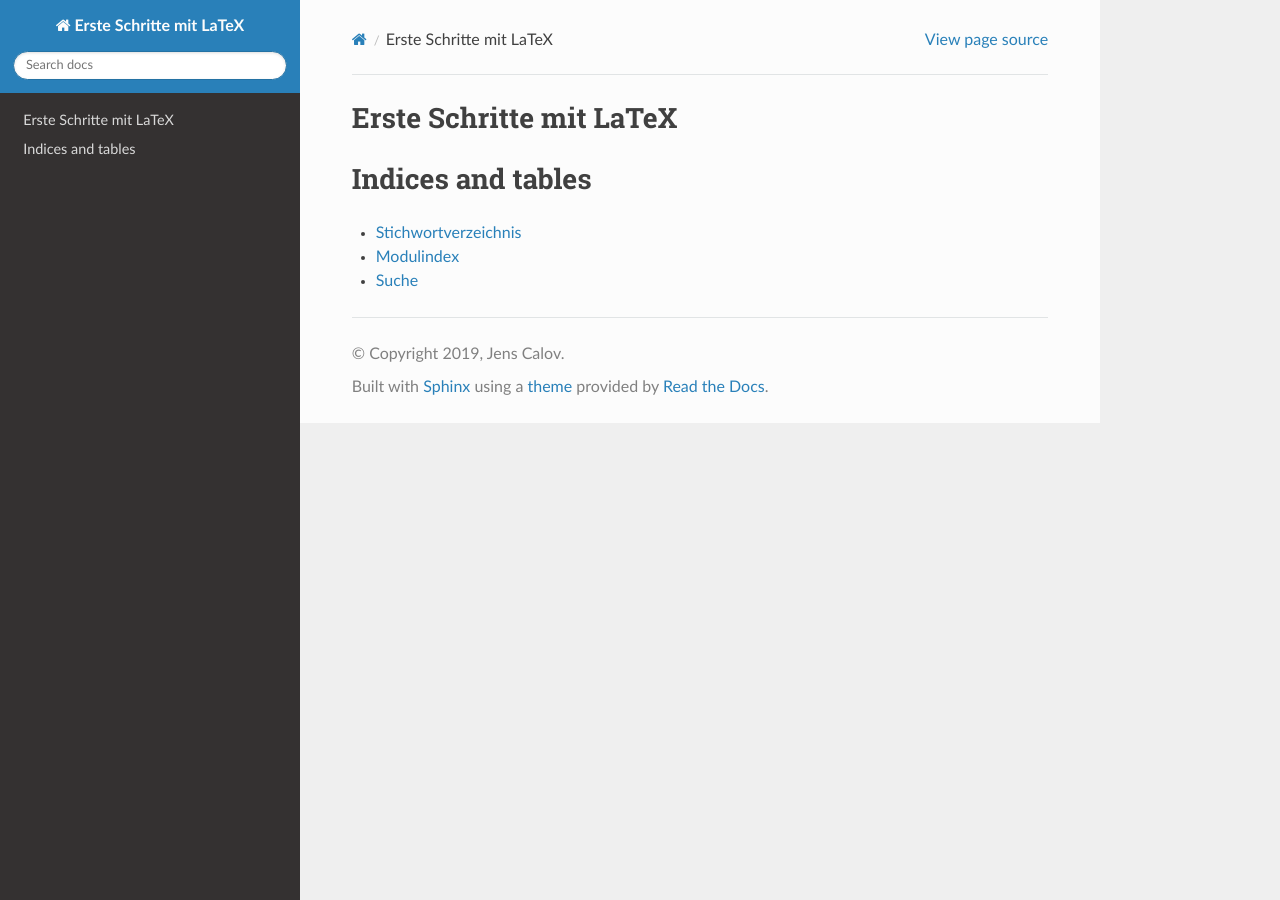
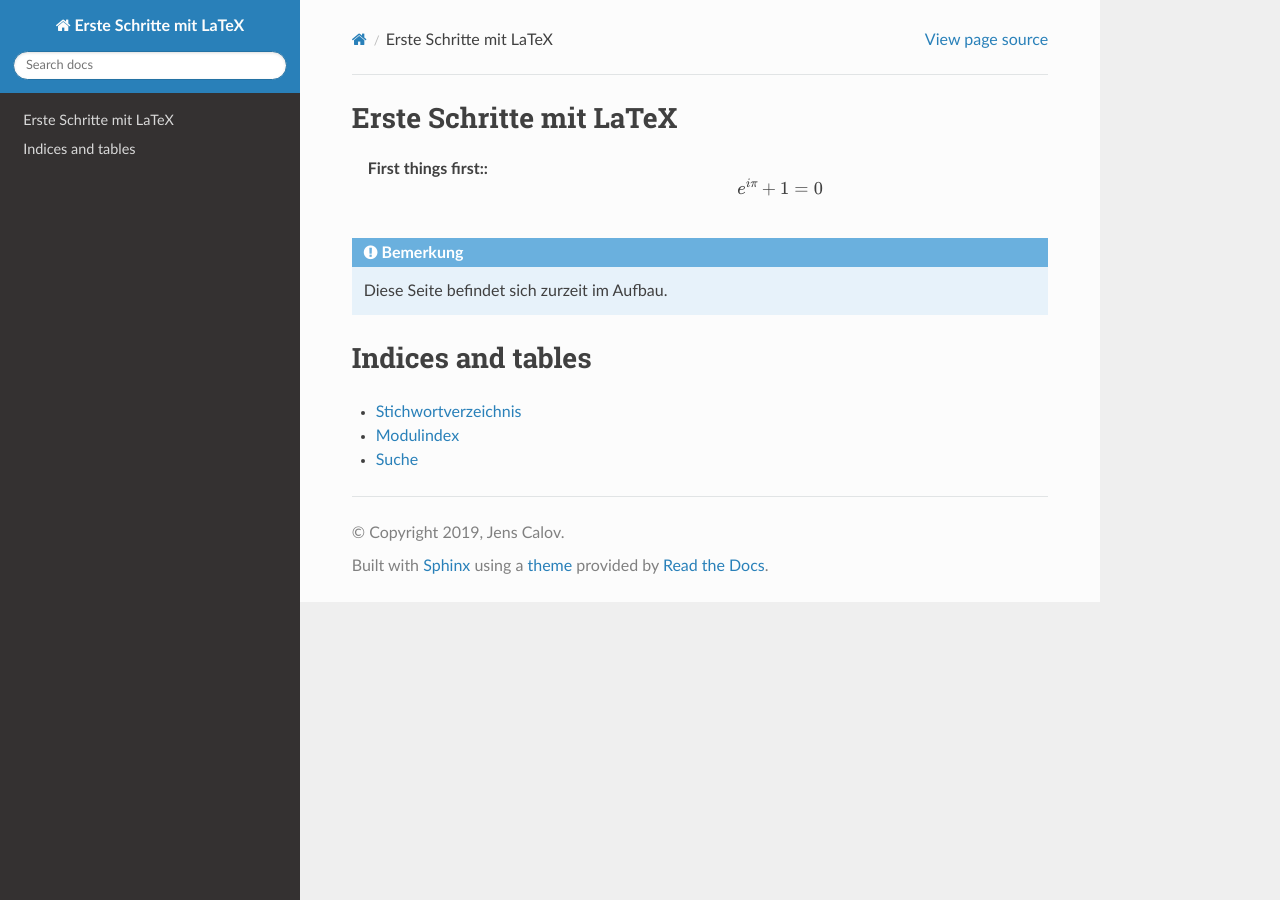
Before and after one commit to jcalov/Erste-Schritte-mit-LaTeX, a Sphinx documentation site: the page built from source/index.rst, in a window 1280 px wide. Built offline with Sphinx 7.4.7 and the Read the Docs theme 2.0.0, drawn with Linux system fonts in a browser that asks for light colours.

Commit message:
note on first page: site under construction

```diff
--- a/source/index.rst
+++ b/source/index.rst
@@ -5,6 +5,16 @@
 
 Erste Schritte mit LaTeX
 ========================
+
+
+:First things first::
+  .. math::
+    e^{i \pi} + 1 = 0
+
+
+.. note::
+  Diese Seite befindet sich zurzeit im Aufbau.
+
 
 .. toctree::
    :maxdepth: 2
```
